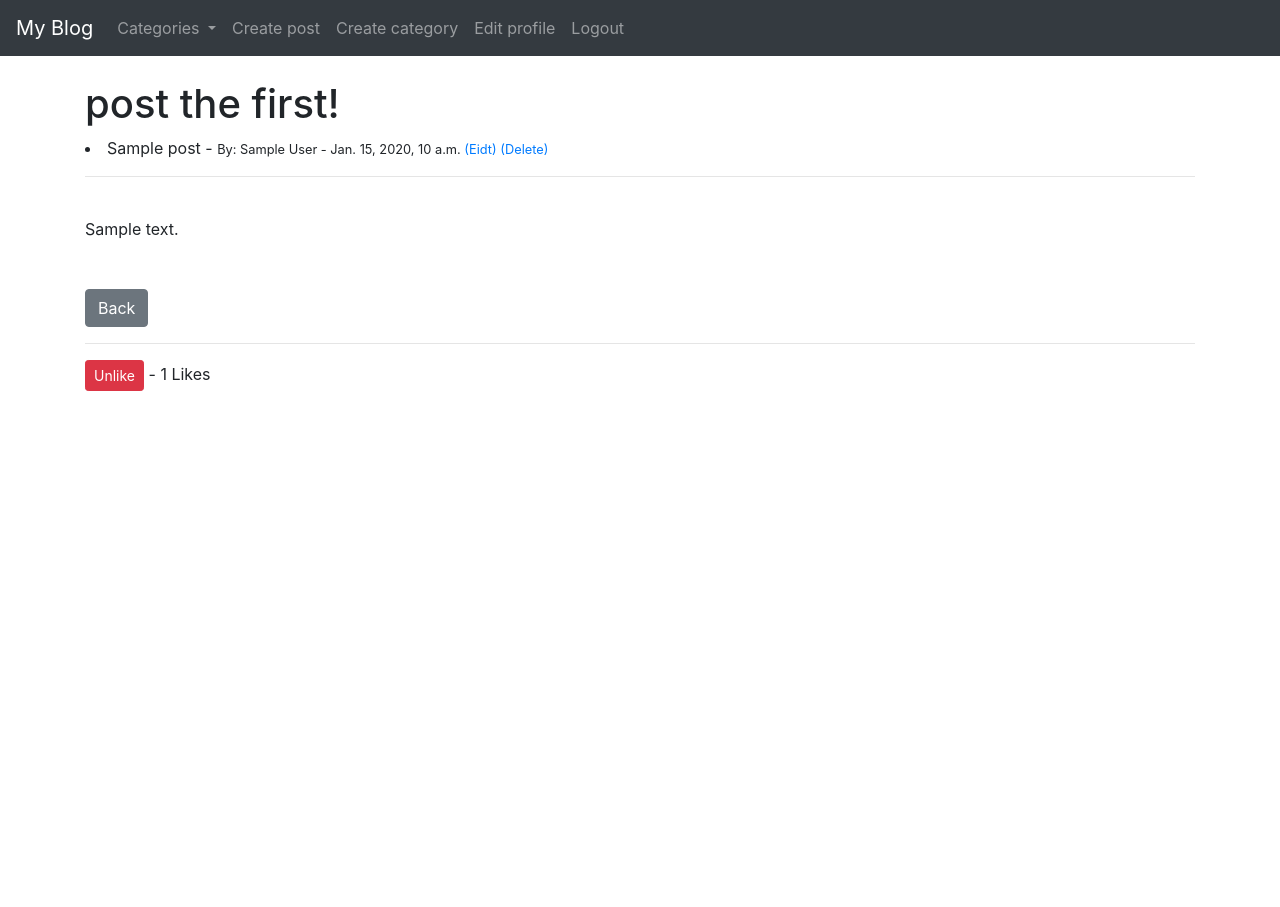
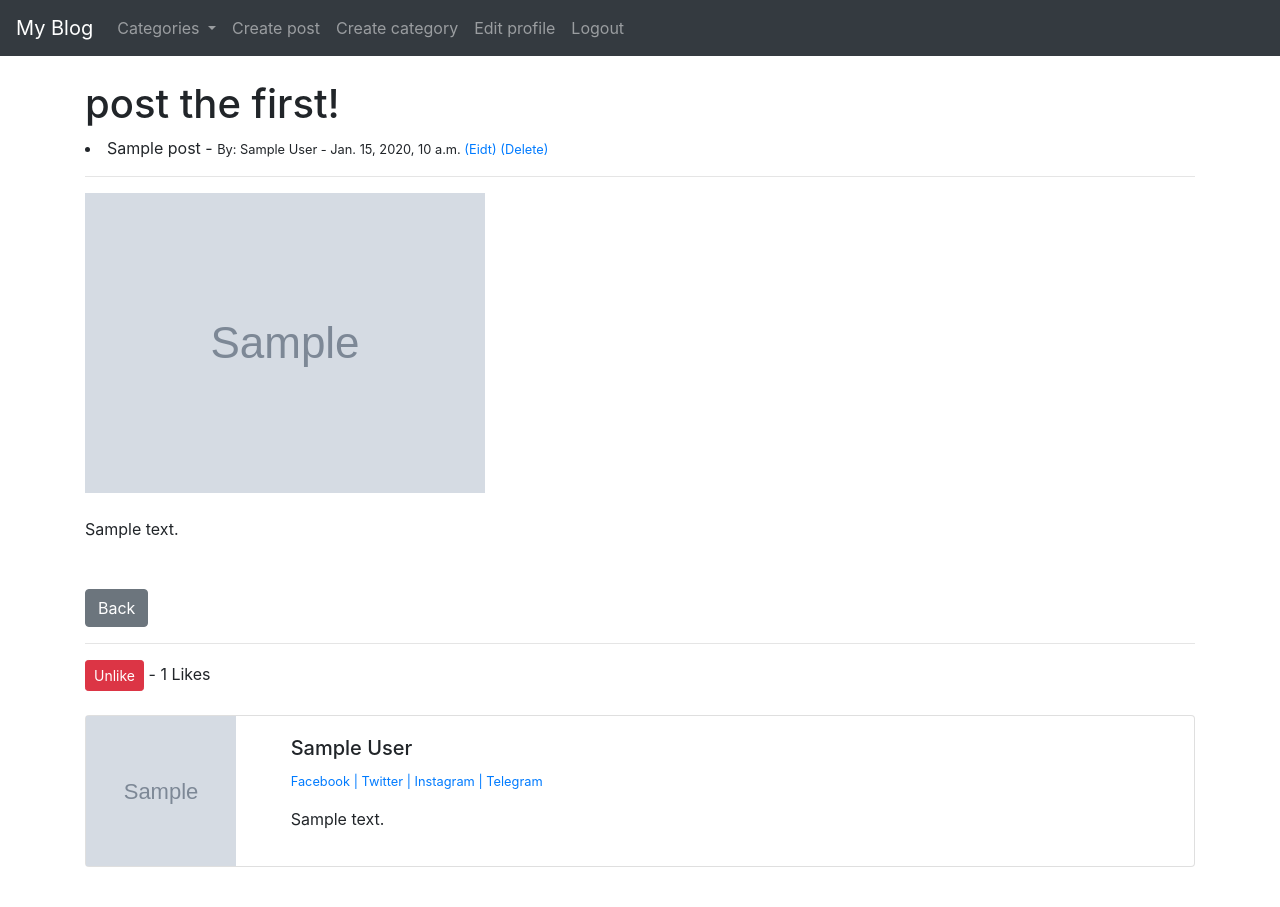
Before and after one commit to mfarjami/Django-blog, a Django app: page /detail/1 in a window 1280 px wide. Before the commit the page ends 391 px from the top, so only its background shows below. Run offline with Django 3.2, Linux system fonts and the light colour scheme; a user stored in the database is signed in; tables that the repository leaves empty hold one stand-in row (values such as "Sample post"); grey boxes marked "Sample" are stand-in pictures; some libraries are stand-ins or nearby versions.

Commit message:
Added bio for edit profile and added card profile in post.detail

```diff
--- a/crm1/account/templates/registration/edit_profile.html
+++ b/crm1/account/templates/registration/edit_profile.html
@@ -8,6 +8,12 @@
 
 
 <h1>Update... </h1>
+
+<br/>
+{{ user.profile.bio }}
+<br/>
+<br/>
+
 <div class="form-group">
 	<form method="POST">
 		{% csrf_token %}
--- a/crm1/blog/admin.py
+++ b/crm1/blog/admin.py
@@ -5,3 +5,4 @@ from .models import *
 
 admin.site.register(Post)
 admin.site.register(Category)
+admin.site.register(Profile)
--- a/crm1/blog/forms.py
+++ b/crm1/blog/forms.py
@@ -12,7 +12,7 @@ for item in choices:
 class PostForm(forms.ModelForm):
 	class Meta:
 		model = Post
-		fields = ("title","author","category","body","snippet")
+		fields = ("title","author","category","body","snippet", "thumbanil")
 
 		widgets = {
 			'title': forms.TextInput(attrs={'class':'form-control'}),
@@ -26,7 +26,7 @@ class PostForm(forms.ModelForm):
 class UpdateForm(forms.ModelForm):
 	class Meta:
 		model = Post
-		fields = ("title","category","body", "snippet")
+		fields = ("title","category","body", "snippet","thumbanil")
 
 		widgets = {
 			'title': forms.TextInput(attrs={'class':'form-control'}),
--- a/crm1/blog/models.py
+++ b/crm1/blog/models.py
@@ -13,8 +13,21 @@ class Category(models.Model):
 	def get_absolute_url(self):
 		return reverse('blog:home')
 
+class Profile(models.Model):
+	user = models.OneToOneField(get_user_model(),null=True, on_delete=models.CASCADE)
+	bio = models.TextField()
+	profile_pic = models.ImageField(null=True, blank=True, upload_to="images/profile")
+	facebook_url = models.CharField(max_length=255, null=True, blank=True)
+	twitter_url = models.CharField(max_length=255, null=True, blank=True)
+	instagram_url = models.CharField(max_length=255, null=True, blank=True)
+	telegram_url = models.CharField(max_length=255, null=True, blank=True)
+
+	def __str__(self):
+		return str(self.user)
+
 class Post(models.Model):
 	title = models.CharField(max_length=255)
+	thumbanil = models.ImageField(null=True, blank=True, upload_to="images/")
 	author = models.ForeignKey(get_user_model(), on_delete=models.CASCADE)
 	body = RichTextField(blank=True, null=True)
 	# body = models.TextField()
--- a/crm1/blog/templates/blog/post_detail.html
+++ b/crm1/blog/templates/blog/post_detail.html
@@ -1,4 +1,5 @@
 {% extends 'blog/list.html' %}
+{% load static %}
 
 {% block title %}
 	Gute Fahrt | {{ post.title }}
@@ -14,9 +15,13 @@
 		{% endif %}
 	{% endif %}
 </small>
+
 <br/>
 <hr>
-<br/>
+	{% if post.thumbanil %}
+		<img src="{{ post.thumbanil.url }}">
+	{% endif %}
+<br/><br/>
 {{ post.body|safe }}</li>
 
 
@@ -40,5 +45,41 @@
 	{% endif %}
 		- {{total_likes}} Likes
 </form>
+<br/>
+<div class="card mb-3" >
+  <div class="row no-gutters">
+	<div class="col-md-2">
+
+
+{% if post.author.profile.profile_pic %}
+	<img src="{{ post.author.profile.profile_pic.url }}" width=150 height=150 >
+{% else %}
+	<img src="{% static 'blog/images/guest-user.jpg' %}" width=150 height=150 >
+{% endif %}
+	</div>
+	<div class="col-md-10">
+	  <div class="card-body">
+		<h5 class="card-title">{{ post.author.first_name }} {{ post.author.last_name }}</h5>
+	<p class="small card-text">
+		{% if post.author.profile.facebook_url %}
+		<a  href="{{ post.author.profile.facebook_url }}" target="_blank">Facebook</a>
+		{% endif %}
+		{% if post.author.profile.twitter_url %}
+		<a href="{{ post.author.profile.twitter_url }}" target="_blank">| Twitter</a>
+		{% endif %}
+		{% if post.author.profile.instagram_url %}
+		<a href="{{ post.author.profile.instagram_url }}" target="_blank">| Instagram</a>
+		{% endif %}
+		{% if post.author.profile.telegram_url %}
+		<a href="{{ post.author.profile.telegram_url }}" target="_blank">| Telegram</a>
+		{% endif %}
+	</p>
+		<p class="card-text">{{ user.profile.bio }}</p>
+	  </div>
+	</div>
+  </div>
+</div>
+<br/>
+<!-- <img src="{{ post.author.profile.profile_pic.url }}"> -->
 
 {% endblock %}
--- a/crm1/blog/templates/blog/post_form.html
+++ b/crm1/blog/templates/blog/post_form.html
@@ -9,7 +9,7 @@
 {% if user.is_authenticated %}
 	<h1>Create post...</h1>
 	<div class="form-group">
-		<form method="POST">
+		<form method="POST" enctype="multipart/form-data">
 			{% csrf_token %}
 			{{ form.media }}
 			{{ form.as_p }}
--- a/crm1/crm1/settings.py
+++ b/crm1/crm1/settings.py
@@ -122,6 +122,11 @@ USE_TZ = True
 
 STATIC_URL = '/static/'
 
+STATICFILES_DIRS = [
+    BASE_DIR / "static",
+
+]
+
 # Default primary key field type
 # https://docs.djangoproject.com/en/3.2/ref/settings/#default-auto-field
 
--- a/crm1/crm1/urls.py
+++ b/crm1/crm1/urls.py
@@ -16,9 +16,13 @@ Including another URLconf
 from django.contrib import admin
 from django.urls import path, include
 
+from django.conf import settings
+from django.conf.urls.static import static
+
 urlpatterns = [
     path('admin/', admin.site.urls),
     path('', include('blog.urls')),
     path('account/',include('django.contrib.auth.urls')),
     path('account/',include('account.urls')),
-]
+
+] + static(settings.MEDIA_URL, document_root=settings.MEDIA_ROOT)
--- a/requirements.txt
+++ b/requirements.txt
@@ -2,5 +2,6 @@ asgiref==3.3.4
 Django==3.2
 django-ckeditor==6.0.0
 django-js-asset==1.2.2
+Pillow==8.2.0
 pytz==2021.1
 sqlparse==0.4.1
```
Also changed, not shown: crm1/blog/migrations/0007_post_thumbanil.py (added), crm1/blog/migrations/0008_alter_post_thumbanil.py (added), crm1/blog/migrations/0009_profile.py (added), crm1/blog/migrations/0010_auto_20210509_1124.py (added), crm1/images/Screenshot_from_2021-04-21_14-24-49.png (added), crm1/images/Screenshot_from_2021-04-21_14-25-28.png (added), crm1/images/Screenshot_from_2021-04-24_19-40-54.png (added), crm1/images/photo_2019-09-03_18-05-11.jpg (added), crm1/images/profile/photo_2019-09-03_18-05-11.jpg (added), crm1/static/blog/images/guest-user.jpg (added).
